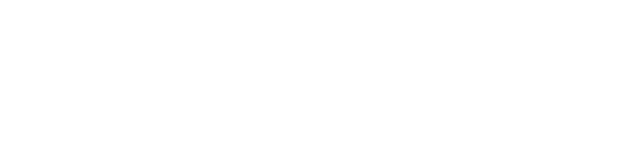
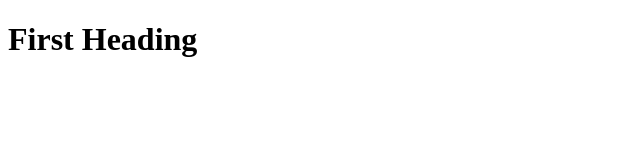
Before and after one commit to KowalczykMateusz/git-learning, a plain HTML site: page index.html in a window 1280 px wide. Shown: the whole page, without its empty margins (0-640 px from the left). Drawn offline with Linux system fonts and the light colour scheme.

Commit message:
Add title and heading

```diff
--- a/index.html
+++ b/index.html
@@ -1,8 +1,9 @@
 <!DOCTYPE html>
 <html>
 	<head>
+		<title>Git trainings</title>
 		<meta charset="UTF-8">
 	</head>
 </html>
-
+	<h1>First Heading</h1>
 </html>
```
